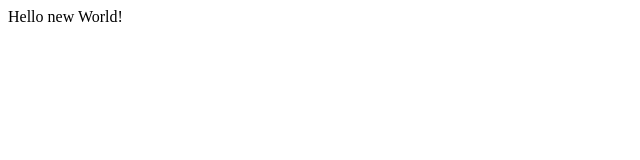
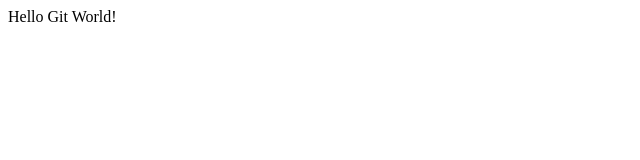
Before and after one commit to SasakiHana/blue, a plain HTML site: page index.html in a window 1280 px wide. Shown: the full height of the page, 0-640 px from the left. Drawn offline with Linux system fonts and the light colour scheme.

Commit message:
index.htmlの追記

```diff
--- a/index.html
+++ b/index.html
@@ -5,7 +5,7 @@
     <meta name="viewport" content="width=device-width, initial-scale=1.0">
     <title>Document</title>
 </head>
-<body>
-	Hello new World!<br>
-</body>
+	<body>
+		Hello Git World!<br>
+	</body>
 </html>
```
